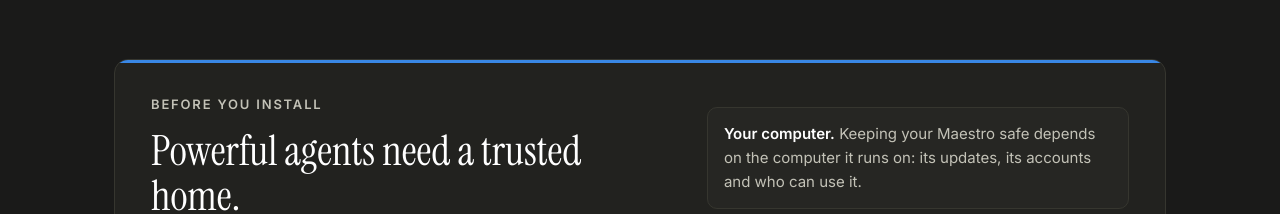
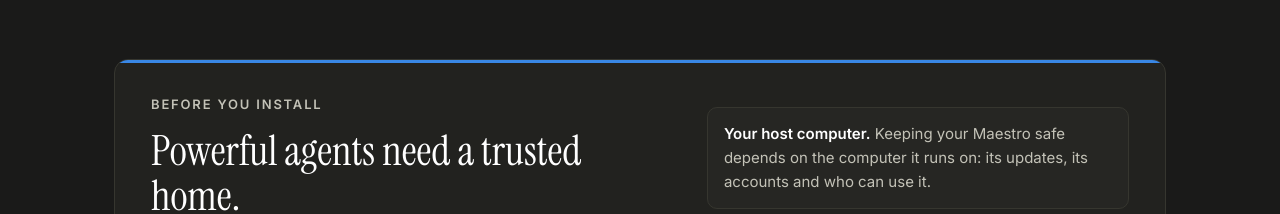
Before and after one commit to everest123/hearthguard-site, a plain HTML site: page index.html in a window 1280 px wide. Shown: the part 1000-1214 px from the top of the page. Drawn offline with Linux system fonts and the light colour scheme.

Commit message:
Security overview: "Your host computer" instead of "Your computer"/"This computer"
Co-Authored-By: Claude Opus 5.5 <noreply@anthropic.com>

```diff
--- a/index.html
+++ b/index.html
@@ -78,7 +78,7 @@
       <a class="more" href="/security/#overview">Read the security overview →</a>
     </div>
     <ul class="tb-points">
-      <li><b>Your computer.</b> Keeping your Maestro safe depends on the computer it runs on: its updates, its accounts and who can use it.</li>
+      <li><b>Your host computer.</b> Keeping your Maestro safe depends on the computer it runs on: its updates, its accounts and who can use it.</li>
       <li><b>Your AI providers.</b> A cloud model sees what your agents send it.</li>
       <li><b>What agents can reach.</b> Email, files and connected accounts give agents real reach.</li>
     </ul>
```
Also changed, not shown: security/index.html (+1 -1 lines).
